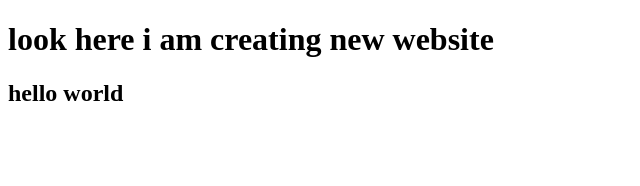
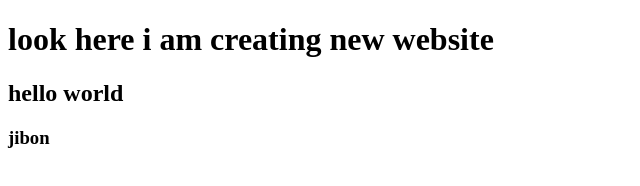
Before and after one commit to arifneon/my-first-website, a plain HTML site: page index.html in a window 1280 px wide. Shown: the full height of the page, 0-640 px from the left. Drawn offline with Linux system fonts and the light colour scheme.

Commit message:
new thing

```diff
--- a/index.html
+++ b/index.html
@@ -8,5 +8,6 @@
 <body>
     <h1>look here i am creating new website</h1>
     <h2>hello world</h2>
+    <h3>jibon</h3>
 </body>
 </html>
```
